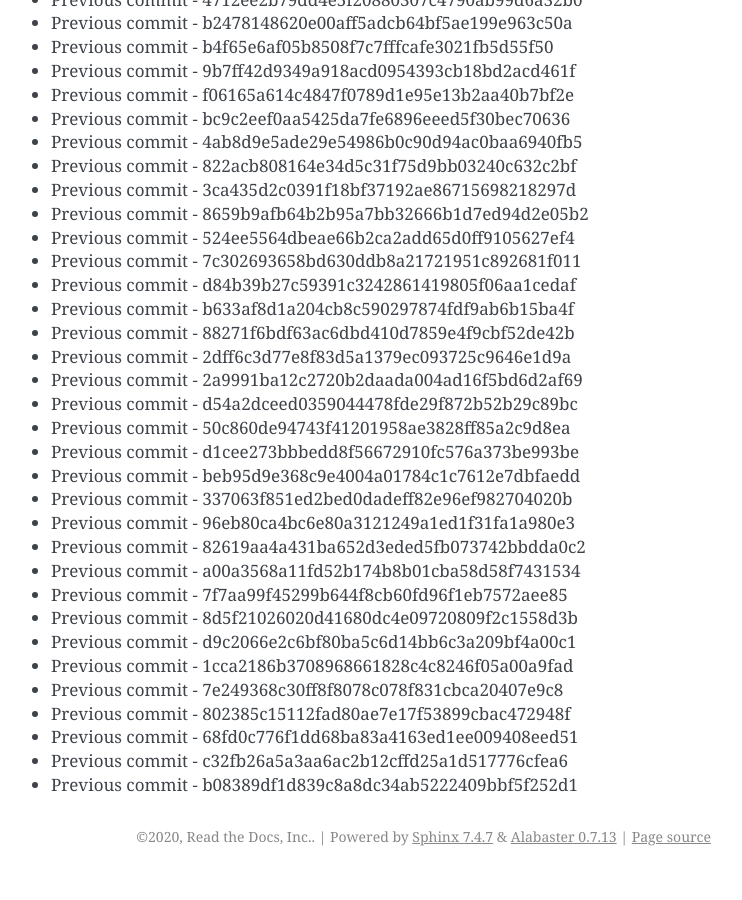
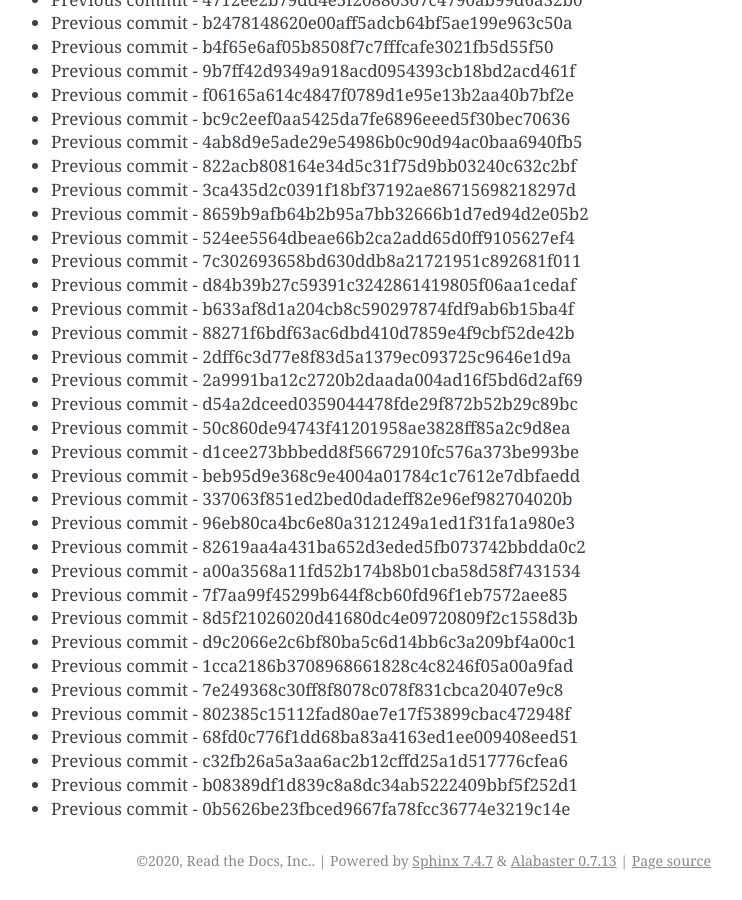
Before and after one commit to readthedocs/rtd-git-stresstest, a Sphinx documentation site: the page built from docs/updates.rst, in a window 1280 px wide and 900 px high, scrolled down 80780 px. Shown: the whole window, without its empty margins (399-1141 px from the left). Built offline with Sphinx 7.4.7, drawn with Linux system fonts in a browser that asks for light colours; before the commit the page ends 81656 px from its top, so only the background shows below that.

Commit message:
Generating commit from previous: 0b5626be23fbced9667fa78fcc36774e3219c14e

```diff
--- a/docs/updates.rst
+++ b/docs/updates.rst
@@ -3426,3 +3426,4 @@ It can be tested for any performance characteristics.
 * Previous commit - 68fd0c776f1dd68ba83a4163ed1ee009408eed51
 * Previous commit - c32fb26a5a3aa6ac2b12cffd25a1d517776cfea6
 * Previous commit - b08389df1d839c8a8dc34ab5222409bbf5f252d1
+* Previous commit - 0b5626be23fbced9667fa78fcc36774e3219c14e
```
